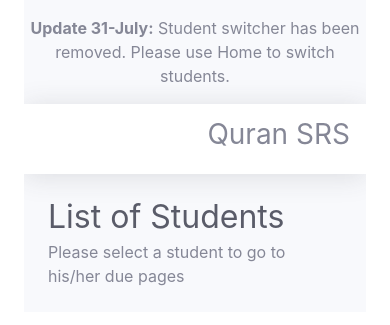
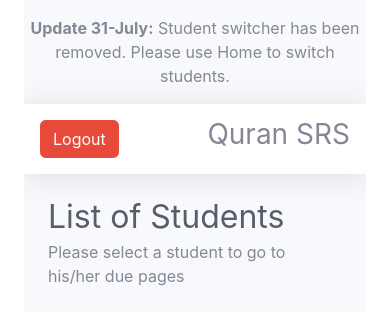
Before and after one commit to siraj-samsudeen/quran-srs, a Django app: page / in a window 390 px wide. Shown: the top 325 px of the page. Run offline with Django 3.2, Linux system fonts and the light colour scheme; the visitor is signed in with stand-in values (Sample User, id 1); data that the repository does not hold is empty; some libraries are stand-ins or nearby versions.

Commit message:
fix home button disappearing in mobile

```diff
--- a/core_app/templates/base.html
+++ b/core_app/templates/base.html
@@ -33,7 +33,7 @@
 
                     <!-- Topbar -->
                     <nav class="navbar navbar-expand navbar-light bg-white topbar mb-4 static-top shadow">
-                        <div class="d-none d-sm-inline-block mr-3 ml-md-3 my-2 my-md-0 mw-100">
+                        <div class="d-sm-inline-block mr-3 ml-md-3 my-2 my-md-0 mw-100">
                             {%if request.path == '/'%}
                             <a href="/accounts/logout/" class="btn btn-danger">Logout</a>
                             {%else%}
```
